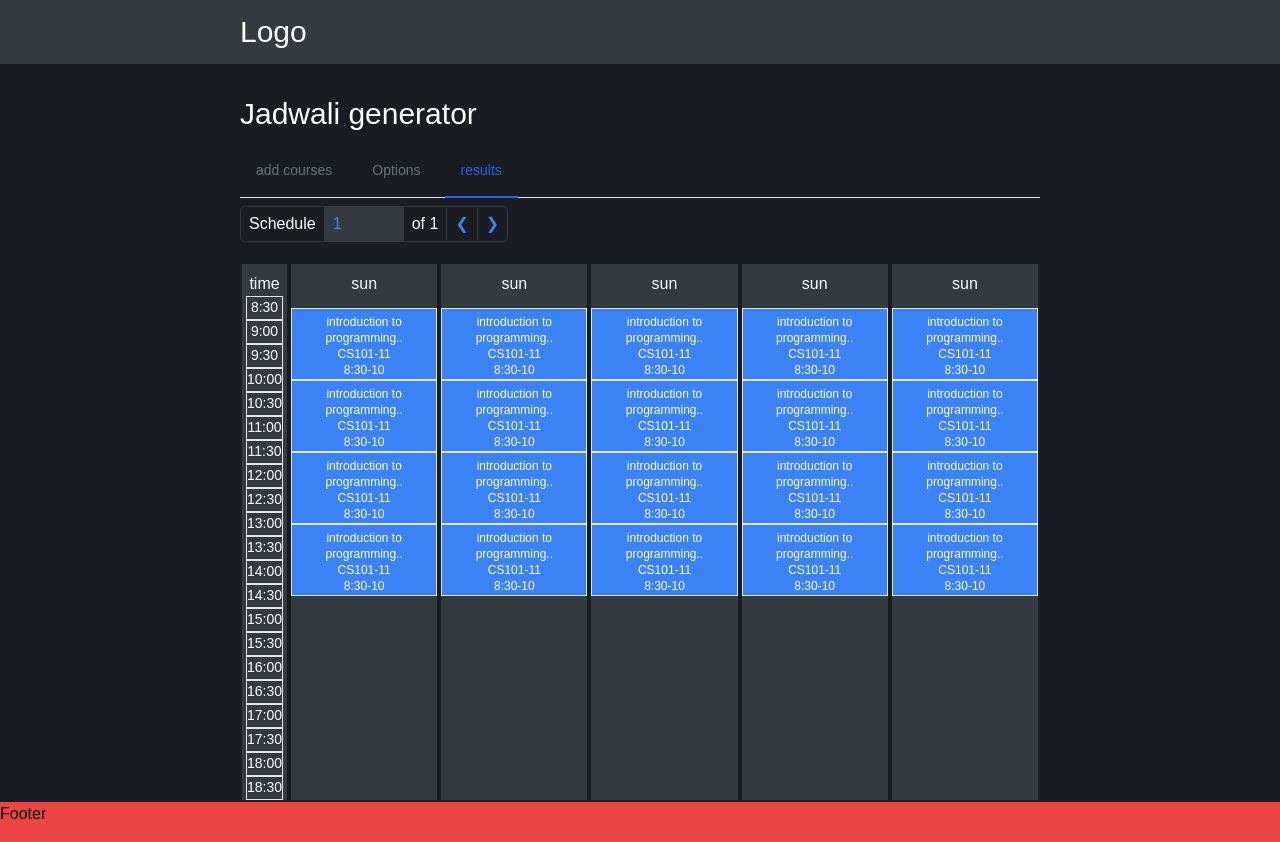
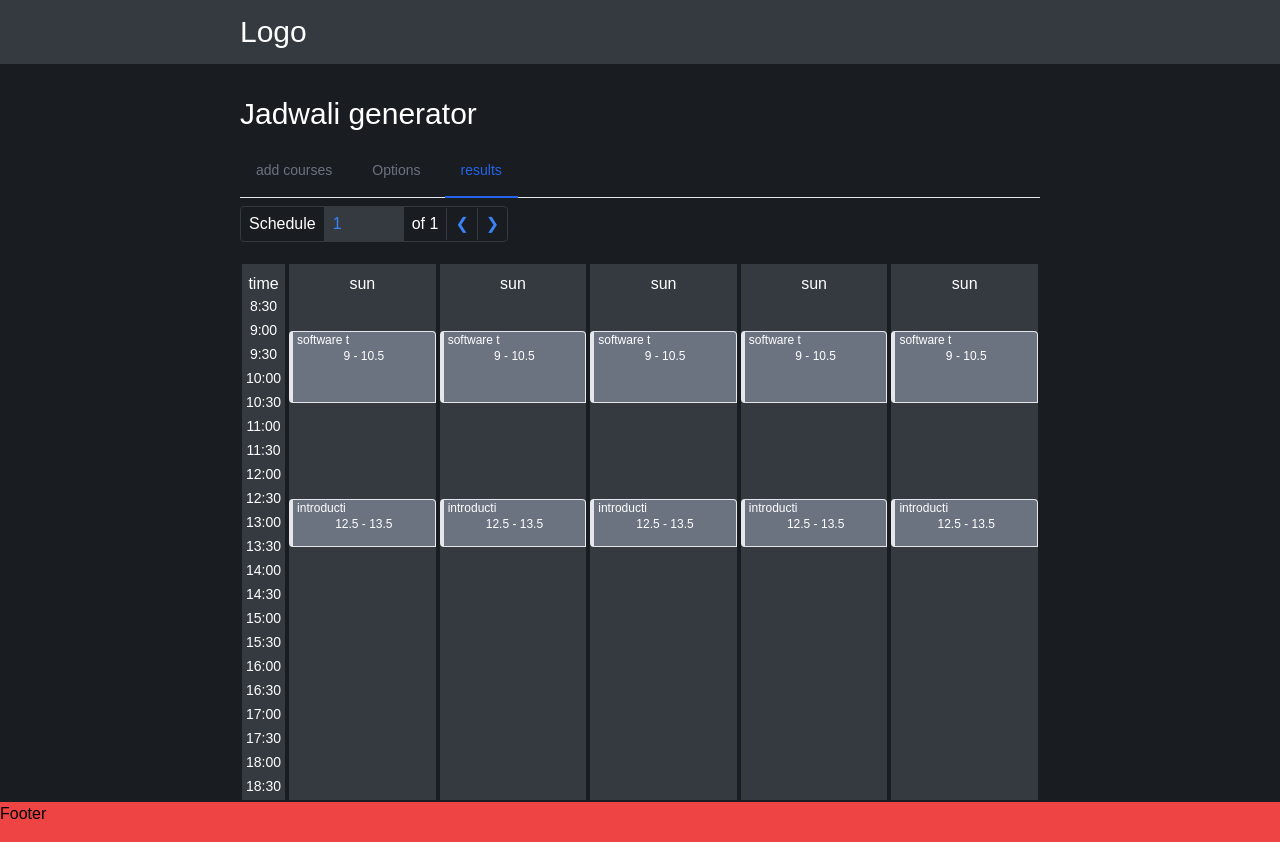
Before and after one commit to hamzaseif13/jadwali, a React (Create React App) app in the folder client/: page / in a window 1280 px wide. Built offline with nearby package versions, Linux system fonts and the light colour scheme.

Commit message:
added context api and few design changes

```diff
--- a/client/src/App.js
+++ b/client/src/App.js
@@ -3,19 +3,21 @@ import './App.css';
 import Footer from './components/layout/Footer';
 import Navbar from './components/layout/Navbar';
 import Generator from './pages/Generator';
-
+import { JadwaliProvider } from './context/JadwaliContext'
 
 
 function App() {
   return (
     <>
-    <Navbar/>
-      <Router>
-        <Routes>
-          <Route path='/' element={<Generator />} />
-        </Routes>
-      </Router>
-    <Footer/>
+      <JadwaliProvider>
+        <Navbar />
+        <Router>
+          <Routes>
+            <Route path='/' element={<Generator />} />
+          </Routes>
+        </Router>
+        <Footer />
+      </JadwaliProvider>
     </>
   );
 }
--- a/client/src/components/tabs/Options/DaysFilter.jsx
+++ b/client/src/components/tabs/Options/DaysFilter.jsx
@@ -1,29 +1,38 @@
-import React, { useState } from 'react'
+import React, {useContext } from 'react'
+
+import JadwaliContext from '../../../context/JadwaliContext';
 
 function DaysFilter() {
-    const [sunday, setSunday] = useState(false);
-    const handleClick = () => {
-        setSunday((prev) => !prev)
-        console.log(sunday)
+    const { options, setOptions } = useContext(JadwaliContext)
+    const { sun, mon, tue, wed, thu } = options
+    const handleClick = (num) => {
+        switch (num) {
+            case 1: setOptions(prev => { return { ...prev, sun: !sun } }); break;
+            case 2: setOptions(prev => { return { ...prev, mon: !mon } }); break;
+            case 3: setOptions(prev => { return { ...prev, tue: !tue } }); break;
+            case 4: setOptions(prev => { return { ...prev, wed: !wed } }); break;
+            case 5: setOptions(prev => { return { ...prev, thu: !thu } }); break;
+            default:;
+        }
     }
     return (
         <>
             <h1 className="text-lg mb-2">Select Days</h1>
             <div className="flex items-center flex-wrap">
                 <div className="ml-2 mb-1">
-                    <button onClick={handleClick} className={`rounded border p-2 ${sunday ? 'bg-blue-500' : ''}`}>Sunday</button>
+                    <button onClick={() => handleClick(1)} className={`rounded border p-2 ${sun ? 'bg-blue-500' : ''}`}>Sunday</button>
                 </div>
                 <div className="ml-2 mb-1">
-                    <button onClick={handleClick} className={`rounded border p-2 ${sunday ? 'bg-blue-500' : ''}`}>Sunday</button>
+                    <button onClick={() => handleClick(2)} className={`rounded border p-2 ${mon ? 'bg-blue-500' : ''}`}>Monday</button>
                 </div>
                 <div className="ml-2 mb-1">
-                    <button onClick={handleClick} className={`rounded border p-2 ${sunday ? 'bg-blue-500' : ''}`}>Sunday</button>
+                    <button onClick={() => handleClick(3)} className={`rounded border p-2 ${tue ? 'bg-blue-500' : ''}`}>Tuesday</button>
                 </div>
                 <div className="ml-2 mb-1">
-                    <button onClick={handleClick} className={`rounded border p-2 ${sunday ? 'bg-blue-500' : ''}`}>Sunday</button>
+                    <button onClick={() => handleClick(4)} className={`rounded border p-2 ${wed ? 'bg-blue-500' : ''}`}>wedesday</button>
                 </div>
                 <div className="ml-2 mb-1">
-                    <button onClick={handleClick} className={`rounded border p-2 ${sunday ? 'bg-blue-500' : ''}`}>Sunday</button>
+                    <button onClick={() => handleClick(5)} className={`rounded border p-2 ${thu ? 'bg-blue-500' : ''}`}>thursday</button>
                 </div>
             </div>
         </>
--- a/client/src/components/tabs/Options/MinimumFilter.jsx
+++ b/client/src/components/tabs/Options/MinimumFilter.jsx
@@ -1,16 +1,22 @@
-import React,{useRef} from 'react'
+import React, {  useContext } from 'react'
+
+import JadwaliContext from '../../../context/JadwaliContext';
 
 function MinimumFilter() {
-    const inputRef= useRef()
-    const handleChange=(e)=>{
-        inputRef.current.value = parseInt(inputRef.current.value)+1;
+   const {options, setOptions,}= useContext(JadwaliContext);
+   const {minNumberOfDays}=options
+    const handleChange=(num)=>{
+      if(num>0&&minNumberOfDays<5)
+      setOptions(prev=>({...prev,minNumberOfDays:minNumberOfDays+1}))
+      if(num<0&&minNumberOfDays>0)
+      setOptions(prev=>({...prev,minNumberOfDays:minNumberOfDays-1}))
     }
   return (
     <div className="mt-2">
         <h1>Choose minimum number of days per week</h1>
-        <button className="rounded ml-2 bg-blue-500 p-1 px-4 mr-1 active:bg-mylight"onClick={handleChange}>-</button>
-        <input type="number" ref={inputRef} disabled value="5"className=" mr-2 w-20 text-center bg-mylight text-blue-500 p-1 rounded mt-1" min="1" max="5"name="minDays" />
-        <button className="rounded bg-blue-500 p-1 px-4 active:bg-mylight"onClick={handleChange}>+</button>
+        <button className={`rounded ml-2 ${minNumberOfDays===0?"bg-mylight":"bg-blue-500"} p-1 px-4 mr-1 active:bg-mylight`} onClick={()=>handleChange(-1)}>-</button>
+        <input type="number"  disabled value={minNumberOfDays} className=" mr-2 w-20 text-center bg-mylight text-blue-500 p-1 rounded mt-1" min="1" max="5"name="minDays" />
+        <button className={`rounded  ${minNumberOfDays===5?"bg-mylight":"bg-blue-500"} p-1 px-4 active:bg-mylight`}onClick={()=>handleChange(1)}>+</button>
     </div>
   )
 }
--- a/client/src/components/tabs/Results/Day.jsx
+++ b/client/src/components/tabs/Results/Day.jsx
@@ -1,20 +1,17 @@
-import React from 'react'
+import React,{useState,useRef} from 'react'
 import Section from './Section'
-function Day({ sections }) {
-
-    const arr = [
-        { days: "SUN TUE", startTime: 8.5, endTime: 10 },
-        { /* days: "SUN TUE", startTime: 10, endTime: 11.5 },
-        { days: "MON", startTime: 12, endTime: 13  */},
-    ]
+function Day() {
+    const sum =useRef(0);
+    const sun=[
+        {name:"software trsting",startTime:9,endTime:10.5,color:"red"},
+        {name:"introduction to programming",startTime:12.5,endTime:13.5,color:"green"},
+          ,
+      ]
 
     return (
-        <div className="text-base  text-white bg-mylight w-52 border-2 border-mydark  text-center pt-2  mt-5 ">
+        <div className="text-base relative text-white bg-mylight w-52 border-2 border-mydark  text-center pt-2  mt-5 ">
             <h1 className='mb-3'>sun</h1>
-            <Section section={arr[0]}/>
-            <Section section={arr[0]}/>
-            <Section section={arr[0]}/>
-            <Section section={arr[0]}/>
+            {sun.map(section=><Section key={section.name}section={section} sum={sum}/>)}
         </div>
     )
 }
--- a/client/src/components/tabs/Results/Results.jsx
+++ b/client/src/components/tabs/Results/Results.jsx
@@ -9,6 +9,7 @@ function Results() {
     { days: "WED", startTime: 8.5, endTime: 10 },
     { days: "THU", startTime: 8.5, endTime: 10 }
   ]
+
   return (
     <div className="text-white  sm:ml-10 md:ml-26 lg:ml-60  sm:mr-10 md:mr-26 lg:mr-60 ">
       <div className="flex ">
@@ -28,27 +29,27 @@ function Results() {
         <div className=" text-white bg-mylight  border-2 border-mydark  text-center pt-2 px-1 mt-5 ">
           <h1 className='mb'>time</h1>
           <div className=" text-sm">
-            <h1 className="h-6 border">8:30</h1>
-            <h1 className="h-6 border">9:00</h1>
-            <h1 className="h-6 border">9:30</h1>
-            <h1 className="h-6 border">10:00</h1>
-            <h1 className="h-6 border">10:30</h1>
-            <h1 className="h-6 border">11:00</h1>
-            <h1 className="h-6 border">11:30</h1>
-            <h1 className="h-6 border">12:00</h1>
-            <h1 className="h-6 border">12:30</h1>
-            <h1 className="h-6 border">13:00</h1>
-            <h1 className="h-6 border">13:30</h1>
-            <h1 className="h-6 border">14:00</h1>
-            <h1 className="h-6 border">14:30</h1>
-            <h1 className="h-6 border">15:00</h1>
-            <h1 className="h-6 border">15:30</h1>
-            <h1 className="h-6 border">16:00</h1>
-            <h1 className="h-6 border">16:30</h1>
-            <h1 className="h-6 border">17:00</h1>
-            <h1 className="h-6 border">17:30</h1>
-            <h1 className="h-6 border">18:00</h1>
-            <h1 className="h-6 border">18:30</h1>
+            <h1 className="h-6 ">8:30</h1>
+            <h1 className="h-6 ">9:00</h1>
+            <h1 className="h-6 ">9:30</h1>
+            <h1 className="h-6 ">10:00</h1>
+            <h1 className="h-6 ">10:30</h1>
+            <h1 className="h-6 ">11:00</h1>
+            <h1 className="h-6 ">11:30</h1>
+            <h1 className="h-6 ">12:00</h1>
+            <h1 className="h-6 ">12:30</h1>
+            <h1 className="h-6 ">13:00</h1>
+            <h1 className="h-6 ">13:30</h1>
+            <h1 className="h-6 ">14:00</h1>
+            <h1 className="h-6 ">14:30</h1>
+            <h1 className="h-6 ">15:00</h1>
+            <h1 className="h-6 ">15:30</h1>
+            <h1 className="h-6 ">16:00</h1>
+            <h1 className="h-6 ">16:30</h1>
+            <h1 className="h-6 ">17:00</h1>
+            <h1 className="h-6 ">17:30</h1>
+            <h1 className="h-6 ">18:00</h1>
+            <h1 className="h-6 ">18:30</h1>
           </div>
         </div>
         <Day />
@@ -56,6 +57,7 @@ function Results() {
         <Day />
         <Day />
         <Day />
+
       </div>
     </div>
   )
--- a/client/src/components/tabs/Results/Section.jsx
+++ b/client/src/components/tabs/Results/Section.jsx
@@ -1,19 +1,27 @@
-import React from 'react'
+import React,{useEffect} from 'react'
 
-function Section({ section }) {
-  const { startTime, endTime } = section
-  let height = (endTime - startTime) * 2 * 0.75
-  let name = "introduction to programming sd,f dskdsf ksfdk"
-  return (
-    <div className={`bg-blue-500 border flex flex-col justify-center h-[4.5rem] text-left px-1 overflow-clip text-ellipsis md:text-base`}>
-      <div className="text-xs  w-8  sm:w-full md:w-full lg-w-full">
-        <h1 className="mt-1 sm:hidden">{name.substring(0,12)}..</h1>
-        <h1 className="mt-1 hidden text-center sm:block">{name.substring(0,27)}..</h1>
+function Section({ section}) {
+
+  let { startTime, endTime} = section
+    return (
+
+        <div className={`absolute start${startTime*10}  w-full bg-gray-500 border-l-4 border rounded-t rounded-l  height${(endTime-startTime)*10} text-left px-1 overflow-clip text-ellipsis md:text-base border-${section.color}-500`}>
+          <h1 className="text-xs">{section.name.substring(0,10)}</h1>
+          <h1 className="text-[0.6rem] sm:text-xs text-center" >{section.startTime} - {section.endTime}</h1>
+        </div>
+
+
+    )
+  /* return (
+    <div className={`relative top-[10.5rem] bg-blue-500 border leading-4 lg:leading-4 md:leading-4 sm:leading-4 h-[${height}rem] text-left px-1 overflow-clip text-ellipsis md:text-base`}>
+      <div className="text-[0.5rem]  w-8  sm:w-full md:w-full lg-w-full">
+        <h1 className="lg:hidden">{section.name.substring(0, 12)}..</h1>
+        <h1 className="hidden text-center sm:hidden  lg:block ">{section.name.substring(0, 27)}..</h1>
       </div>
-        <h1 className="text-center text-xs">CS101-11</h1>
-      <h1 className="text-[0.6rem] sm:text-xs text-center" >8:30-10</h1>
+      <h1 className="text-center text-[0.5rem] text-xs">CS101-11</h1>
+      <h1 className="text-[0.6rem] sm:text-xs text-center" >{section.startTime} - {section.endTime}</h1>
     </div>
-  )
+  ) */
 }
 
 export default Section
--- /dev/null
+++ b/client/src/context/JadwaliContext.jsx
@@ -0,0 +1,18 @@
+import {useState,createContext} from 'react'
+
+ const JadwaliContext = createContext();
+
+
+export const  JadwaliProvider = ({children})=> {
+    const [options,setOptions]=useState({sun:true,mon:true,tue:true,wed:true,thu:true,startTime:8.5,endTime:18.5,minNumberOfDays:5})
+    const [registeredCourses,setRegisteredCourses] = useState([])
+    const [generatedSchedules,setGeneratedSchedules] = useState([])
+
+  return (
+    <JadwaliContext.Provider value={{options,setOptions,registeredCourses,setRegisteredCourses,generatedSchedules,setGeneratedSchedules}}>
+        {children}
+    </JadwaliContext.Provider>
+  )
+}
+
+export default JadwaliContext
--- a/client/src/index.css
+++ b/client/src/index.css
@@ -1,13 +1,105 @@
 @tailwind base;
 @tailwind components;
 @tailwind utilities;
-@import url('https://fonts.googleapis.com/css2?family=Poppins&display=swap');
-html{
-    font-family: 'Poppins', sans-serif;
-
+@import url("https://fonts.googleapis.com/css2?family=Poppins&display=swap");
+html {
+  font-family: "Poppins", sans-serif;
 }
-input[type=number]::-webkit-inner-spin-button,
-input[type=number]::-webkit-outer-spin-button {
+input[type="number"]::-webkit-inner-spin-button,
+input[type="number"]::-webkit-outer-spin-button {
   -webkit-appearance: none;
   margin: 0;
 }
+.hour30 {
+  height: 4.5rem;
+}
+.start85 {
+  top: 2.7rem;
+}
+.start90 {
+  top: 4.2rem;
+}
+.start95 {
+  top: 5.7rem;
+}
+.start100 {
+  top: 7.2rem;
+}
+.start105 {
+  top: 8.7rem;
+}
+.start110 {
+  top: 10.2rem;
+}
+.start115 {
+  top: 11.7rem;
+}
+.start120 {
+  top: 13.2rem;
+}
+.start125 {
+  top: 14.7rem;
+}
+.start130 {
+  top: 16.2rem;
+}
+.start135 {
+  top: 17.7rem;
+}
+.start140 {
+  top: 19.2rem;
+}
+.start145 {
+  top: 20.7rem;
+}
+.start150 {
+  top: 22.2rem;
+}
+.start155 {
+  top: 23.7rem;
+}
+.start160 {
+  top: 25.2rem;
+}
+.start165 {
+  top: 26.7rem;
+}
+.start170 {
+  top: 28.2rem;
+}
+.start175 {
+  top: 29.7rem;
+}
+.start180 {
+  top: 31.2rem;
+}
+.height10 {
+  height: 3rem;
+}
+.height15 {
+  height: 4.5rem;
+}
+.height20 {
+  height: 6rem;
+}
+.height25 {
+  height: 7.5rem;
+}
+.height30 {
+  height: 9rem;
+}
+.height35 {
+  height: 10.5rem;
+}
+.height40 {
+  height: 12rem;
+}
+.height45 {
+  height: 13.5rem;
+}
+.height50 {
+  height: 15rem;
+}
+.height55 {
+  height: 16.5rem;
+}
```
